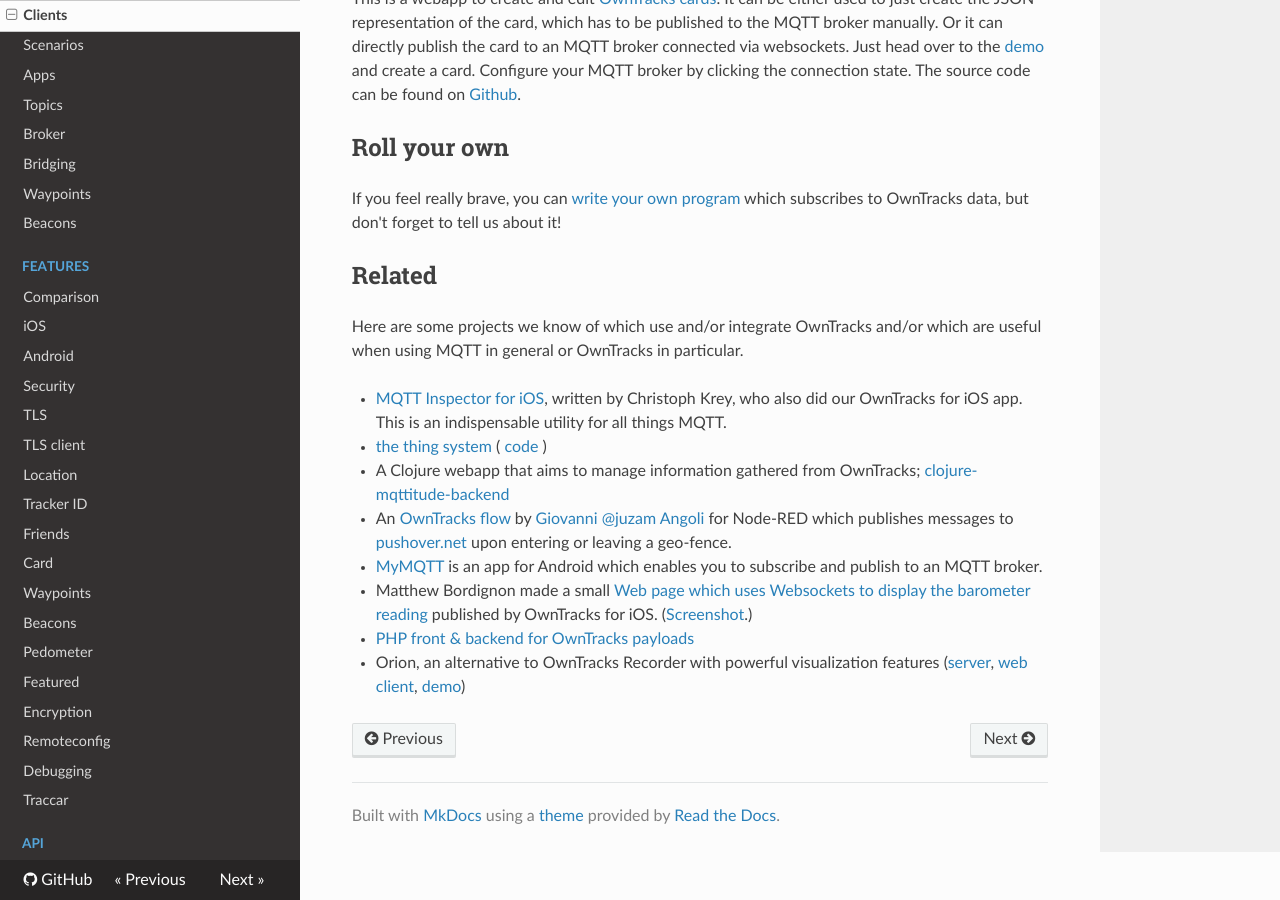
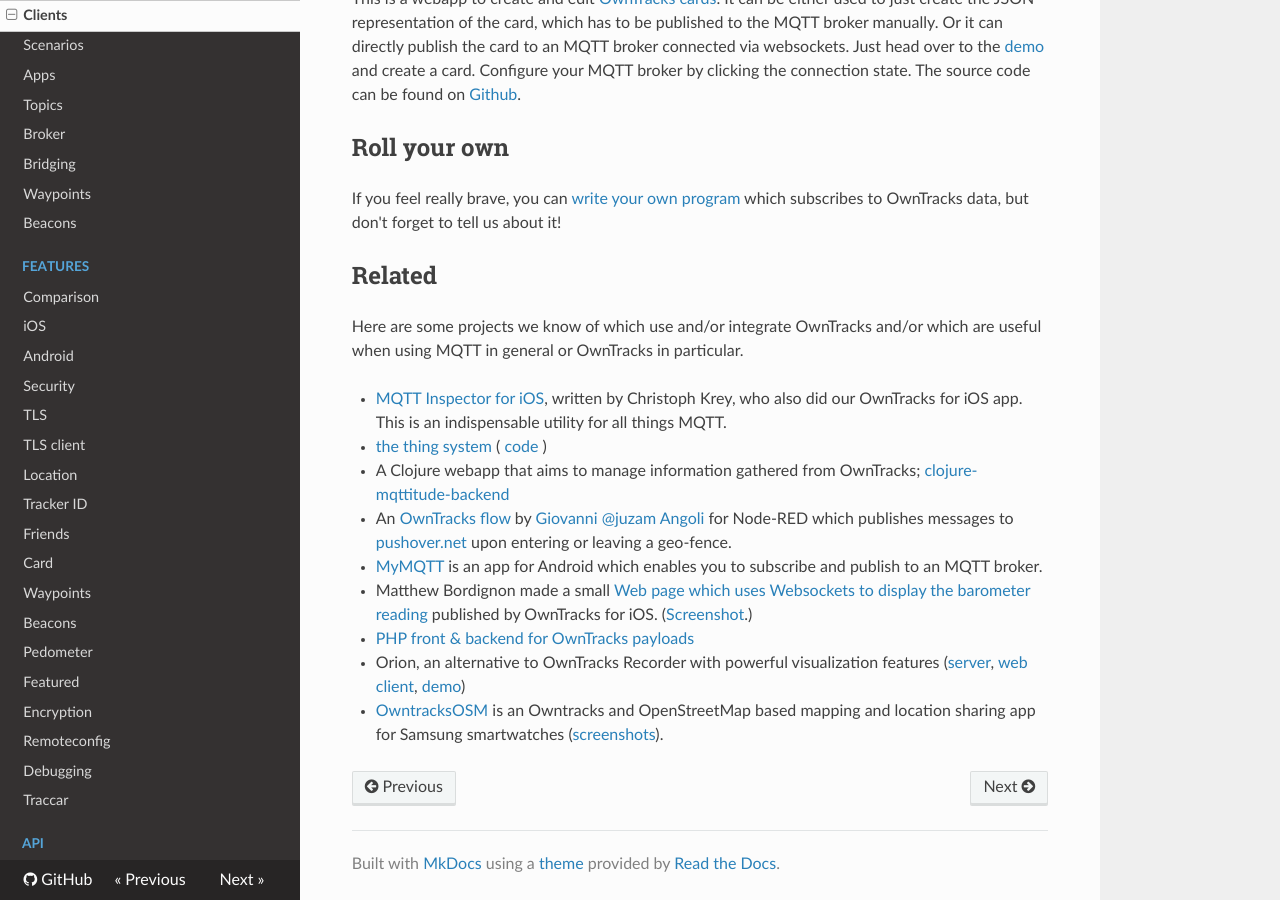
Before and after one commit to owntracks/booklet, an MkDocs documentation site: the page built from docs/guide/clients.md, in a window 1280 px wide and 900 px high, scrolled down 3008 px. Built offline with MkDocs 1.6.1, drawn with Linux system fonts in a browser that asks for light colours; nearby versions of some CDN libraries; old or Windows-style settings are respelled for this version of MkDocs.

Commit message:
add link to OwntracksOSM 	addresses https://github.com/owntracks/talk/issues/80

```diff
--- a/docs/guide/clients.md
+++ b/docs/guide/clients.md
@@ -85,3 +85,4 @@ which are useful when using MQTT in general or OwnTracks in particular.
 * Matthew Bordignon made a small [Web page which uses Websockets to display the barometer reading](https://github.com/matbor/Owntracks-Barometer) published by OwnTracks for iOS. ([Screenshot](https://twitter.com/OwnTracks/status/623823420053172224).)
 * [PHP front & backend for OwnTracks payloads](https://github.com/tomyvi/php-owntracks-recorder)
 * Orion, an alternative to OwnTracks Recorder with powerful visualization features ([server](https://github.com/LINKIWI/orion-server), [web client](https://github.com/LINKIWI/orion-web), [demo](https://linkiwi.github.io/orion-web))
+* [OwntracksOSM](https://github.com/wansti/OwntracksOSM) is an Owntracks and OpenStreetMap based mapping and location sharing app for Samsung smartwatches ([screenshots](https://github.com/owntracks/talk/issues/80)).
```
